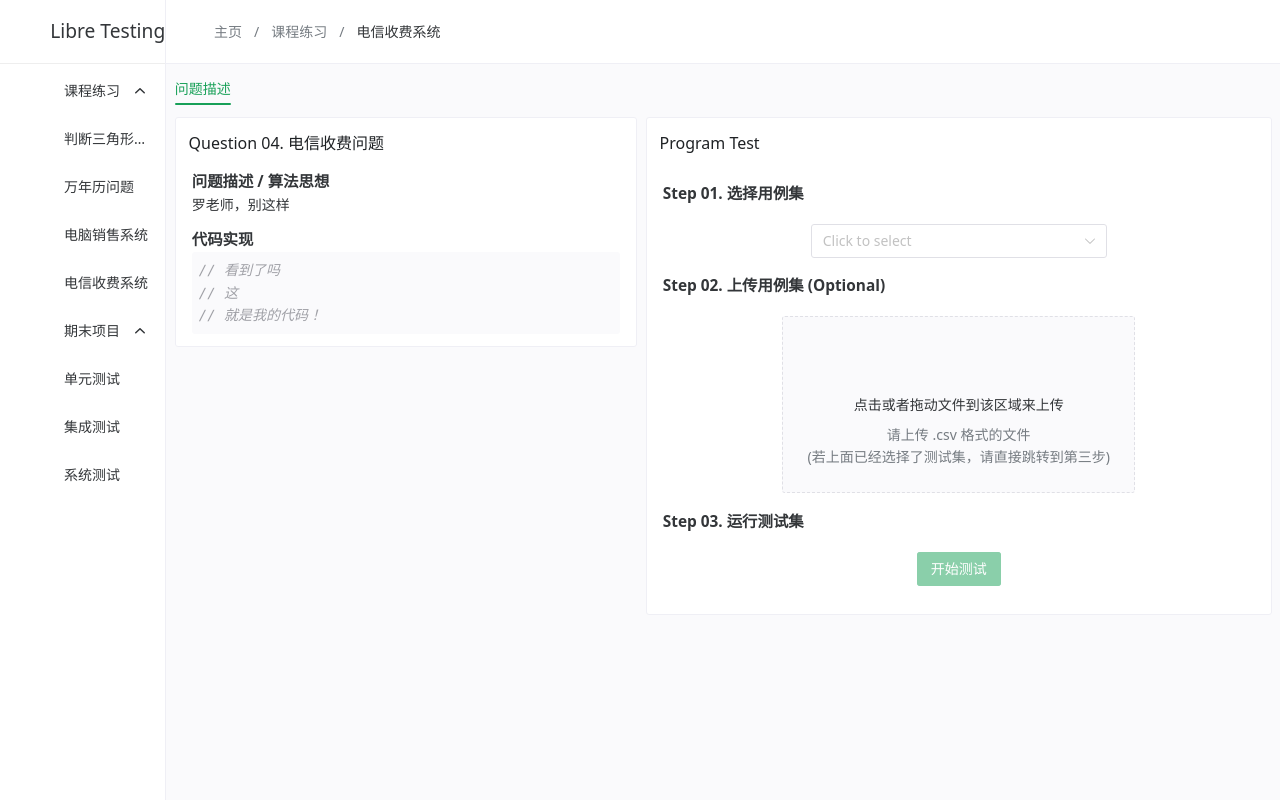
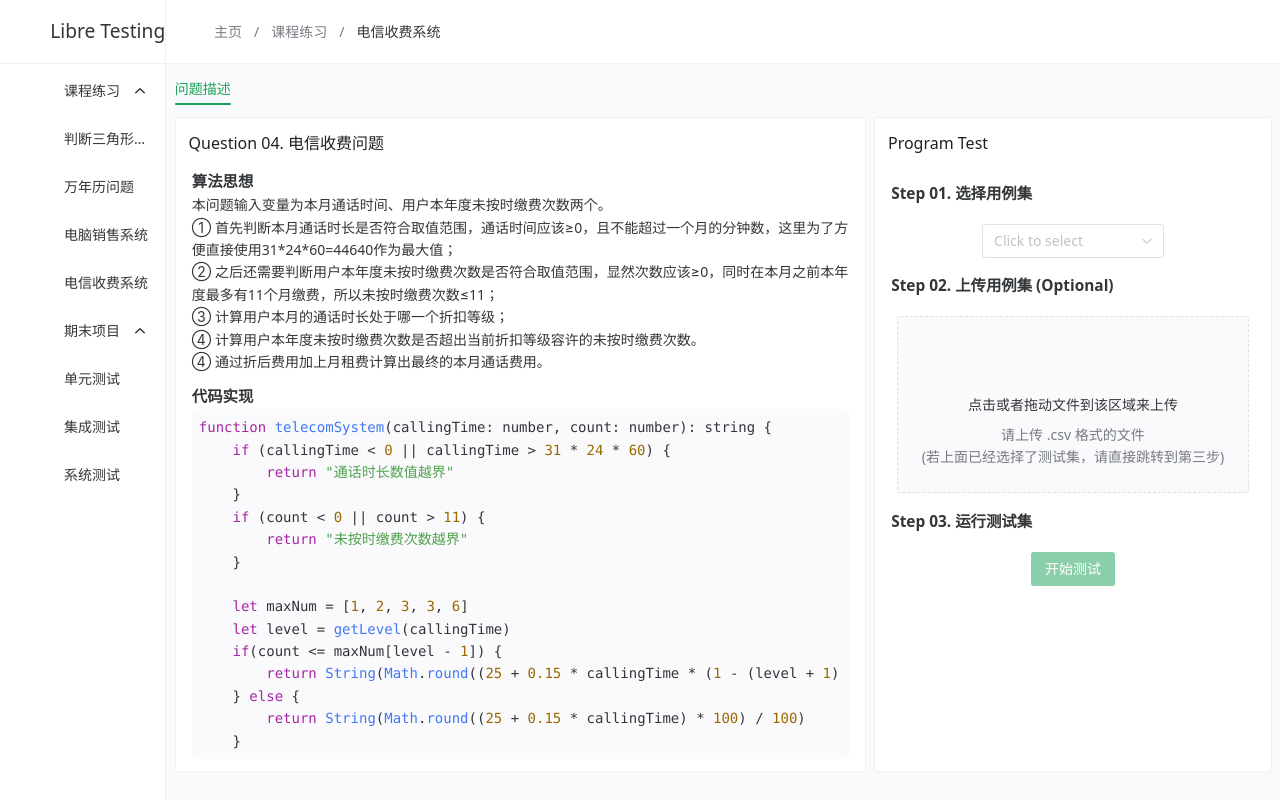
Before and after one commit to 3fuyang/libre-testing, a Vue app: page /telecom-system in a window 1280 px wide. Built offline with nearby package versions, Linux system fonts and the light colour scheme; some icons are missing.

Commit message:
电信收费问题的页面内容

```diff
--- a/src/views/exercise/TelecomSystem.vue
+++ b/src/views/exercise/TelecomSystem.vue
@@ -7,10 +7,15 @@
       Question 04. 电信收费问题
     </template>
     <template #sub-title>
-
+      算法思想
     </template>
     <template #detail>
-      罗老师，别这样
+      本问题输入变量为本月通话时间、用户本年度未按时缴费次数两个。
+      <br/>① 首先判断本月通话时长是否符合取值范围，通话时间应该≥0，且不能超过一个月的分钟数，这里为了方便直接使用31*24*60=44640作为最大值；
+      <br/>② 之后还需要判断用户本年度未按时缴费次数是否符合取值范围，显然次数应该≥0，同时在本月之前本年度最多有11个月缴费，所以未按时缴费次数≤11；
+      <br/>③ 计算用户本月的通话时长处于哪一个折扣等级；
+      <br/>④ 计算用户本年度未按时缴费次数是否超出当前折扣等级容许的未按时缴费次数。
+      <br/>④ 通过折后费用加上月租费计算出最终的本月通话费用。
     </template>
   </test-panel>
 </template>
@@ -63,9 +68,35 @@ const options = [
   }
 ]
 
-const code = `// 看到了吗
-// 这
-// 就是我的代码！`
+const code = `function telecomSystem(callingTime: number, count: number): string {
+    if (callingTime < 0 || callingTime > 31 * 24 * 60) {
+        return "通话时长数值越界"
+    }
+    if (count < 0 || count > 11) {
+        return "未按时缴费次数越界"
+    }
+
+    let maxNum = [1, 2, 3, 3, 6]
+    let level = getLevel(callingTime)
+    if(count <= maxNum[level - 1]) {
+        return String(Math.round((25 + 0.15 * callingTime * (1 - (level + 1) * 0.005)) * 100) / 100)
+    } else {
+        return String(Math.round((25 + 0.15 * callingTime) * 100) / 100)
+    }
+}
+
+function getLevel(time: number): number {
+    if(time > 0 && time <= 60)
+        return 1
+    else if(time > 60 && time <= 120)
+        return 2
+    else if(time > 120 && time <= 180)
+        return 3
+    else if(time > 180 && time <= 300)
+        return 4
+    else
+        return 5
+}`
 </script>
 
 <style scoped>
```
